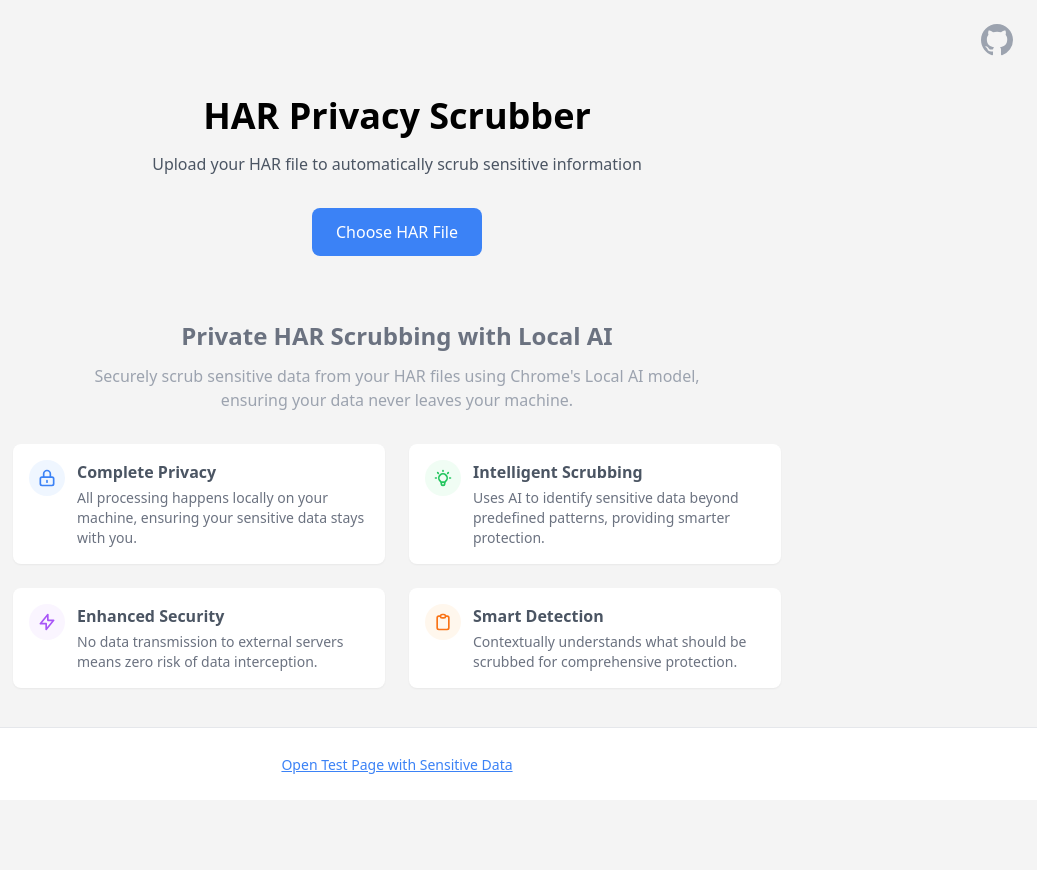
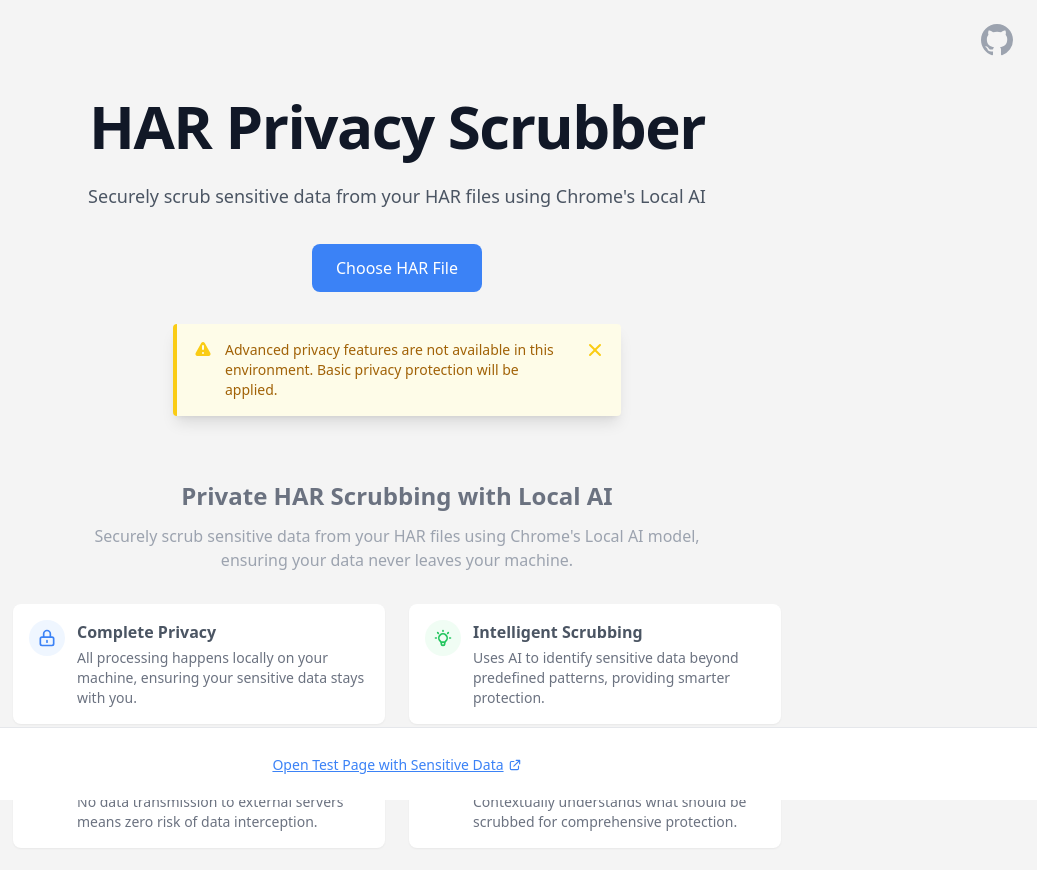
Before and after one commit to liorheber/private-har, a Next.js app: page / in a window 1280 px wide. Shown: the top 870 px of the page, without its empty margins (243-1280 px from the left). Built offline with nearby package versions, Linux system fonts and the light colour scheme.

Commit message:
add micro animations

```diff
--- a/app/components/Footer.tsx
+++ b/app/components/Footer.tsx
@@ -11,9 +11,23 @@ export default function Footer() {
           href="/sensitive-test"
           target="_blank"
           rel="noopener noreferrer"
-          className="text-blue-500 hover:text-blue-700 underline text-sm"
+          className="text-blue-500 hover:text-blue-700 underline text-sm inline-flex items-center gap-1"
         >
           Open Test Page with Sensitive Data
+          <svg
+            className="w-3.5 h-3.5"
+            fill="none"
+            stroke="currentColor"
+            viewBox="0 0 24 24"
+            xmlns="http://www.w3.org/2000/svg"
+          >
+            <path
+              strokeLinecap="round"
+              strokeLinejoin="round"
+              strokeWidth="2"
+              d="M10 6H6a2 2 0 00-2 2v10a2 2 0 002 2h10a2 2 0 002-2v-4M14 4h6m0 0v6m0-6L10 14"
+            />
+          </svg>
         </a>
       </div>
     </footer>
--- a/app/components/Header.tsx
+++ b/app/components/Header.tsx
@@ -1,10 +1,29 @@
+import { motion } from 'framer-motion';
+
 export default function Header() {
   return (
-    <div className="text-center">
-      <h1 className="text-4xl font-bold mb-4">HAR Privacy Scrubber</h1>
-      <p className="text-gray-600">
-        Upload your HAR file to automatically scrub sensitive information
-      </p>
-    </div>
+    <motion.div
+      initial={{ opacity: 0, y: -20 }}
+      animate={{ opacity: 1, y: 0 }}
+      transition={{ duration: 0.5 }}
+      className="text-center"
+    >
+      <motion.h1
+        className="text-4xl font-bold tracking-tight text-gray-900 sm:text-6xl"
+        initial={{ opacity: 0 }}
+        animate={{ opacity: 1 }}
+        transition={{ delay: 0.2, duration: 0.5 }}
+      >
+        HAR Privacy Scrubber
+      </motion.h1>
+      <motion.p
+        className="mt-6 text-lg leading-8 text-gray-600"
+        initial={{ opacity: 0 }}
+        animate={{ opacity: 1 }}
+        transition={{ delay: 0.4, duration: 0.5 }}
+      >
+        Securely scrub sensitive data from your HAR files using Chrome&apos;s Local AI
+      </motion.p>
+    </motion.div>
   );
 }
--- a/app/components/Introduction.tsx
+++ b/app/components/Introduction.tsx
@@ -1,7 +1,19 @@
+import { motion } from 'framer-motion';
+
 export default function Introduction() {
   return (
-    <div className="max-w-3xl mx-auto py-8">
-      <div className="text-center mb-8">
+    <motion.div
+      className="max-w-3xl mx-auto py-8"
+      initial={{ opacity: 0, y: 20 }}
+      animate={{ opacity: 1, y: 0 }}
+      transition={{ delay: 0.6, duration: 0.5 }}
+    >
+      <motion.div
+        className="text-center mb-8"
+        initial={{ opacity: 0 }}
+        animate={{ opacity: 1 }}
+        transition={{ delay: 0.8, duration: 0.4 }}
+      >
         <h2 className="text-2xl font-semibold text-gray-500 mb-3">
           Private HAR Scrubbing with Local AI
         </h2>
@@ -9,10 +21,19 @@ export default function Introduction() {
           Securely scrub sensitive data from your HAR files using Chrome&apos;s Local AI model,
           ensuring your data never leaves your machine.
         </p>
-      </div>
+      </motion.div>
 
-      <div className="grid grid-cols-2 gap-6">
-        <div className="bg-white rounded-lg p-4 shadow-sm hover:shadow-md transition-shadow">
+      <motion.div
+        className="grid grid-cols-2 gap-6"
+        initial={{ opacity: 0, y: 20 }}
+        animate={{ opacity: 1, y: 0 }}
+        transition={{ delay: 1, duration: 0.5 }}
+      >
+        <motion.div
+          className="bg-white rounded-lg p-4 shadow-sm hover:shadow-md transition-shadow"
+          whileHover={{ scale: 1.02 }}
+          transition={{ duration: 0.2 }}
+        >
           <div className="flex items-start">
             <div className="bg-blue-50 rounded-full p-2">
               <svg className="w-5 h-5 text-blue-500" fill="none" stroke="currentColor" viewBox="0 0 24 24" xmlns="http://www.w3.org/2000/svg">
@@ -24,9 +45,13 @@ export default function Introduction() {
               <p className="text-sm text-gray-500 mt-1">All processing happens locally on your machine, ensuring your sensitive data stays with you.</p>
             </div>
           </div>
-        </div>
+        </motion.div>
 
-        <div className="bg-white rounded-lg p-4 shadow-sm hover:shadow-md transition-shadow">
+        <motion.div
+          className="bg-white rounded-lg p-4 shadow-sm hover:shadow-md transition-shadow"
+          whileHover={{ scale: 1.02 }}
+          transition={{ duration: 0.2 }}
+        >
           <div className="flex items-start">
             <div className="bg-green-50 rounded-full p-2">
               <svg className="w-5 h-5 text-green-500" fill="none" stroke="currentColor" viewBox="0 0 24 24" xmlns="http://www.w3.org/2000/svg">
@@ -38,9 +63,13 @@ export default function Introduction() {
               <p className="text-sm text-gray-500 mt-1">Uses AI to identify sensitive data beyond predefined patterns, providing smarter protection.</p>
             </div>
           </div>
-        </div>
+        </motion.div>
 
-        <div className="bg-white rounded-lg p-4 shadow-sm hover:shadow-md transition-shadow">
+        <motion.div
+          className="bg-white rounded-lg p-4 shadow-sm hover:shadow-md transition-shadow"
+          whileHover={{ scale: 1.02 }}
+          transition={{ duration: 0.2 }}
+        >
           <div className="flex items-start">
             <div className="bg-purple-50 rounded-full p-2">
               <svg className="w-5 h-5 text-purple-500" fill="none" stroke="currentColor" viewBox="0 0 24 24" xmlns="http://www.w3.org/2000/svg">
@@ -52,9 +81,13 @@ export default function Introduction() {
               <p className="text-sm text-gray-500 mt-1">No data transmission to external servers means zero risk of data interception.</p>
             </div>
           </div>
-        </div>
+        </motion.div>
 
-        <div className="bg-white rounded-lg p-4 shadow-sm hover:shadow-md transition-shadow">
+        <motion.div
+          className="bg-white rounded-lg p-4 shadow-sm hover:shadow-md transition-shadow"
+          whileHover={{ scale: 1.02 }}
+          transition={{ duration: 0.2 }}
+        >
           <div className="flex items-start">
             <div className="bg-orange-50 rounded-full p-2">
               <svg className="w-5 h-5 text-orange-500" fill="none" stroke="currentColor" viewBox="0 0 24 24" xmlns="http://www.w3.org/2000/svg">
@@ -66,8 +99,8 @@ export default function Introduction() {
               <p className="text-sm text-gray-500 mt-1">Contextually understands what should be scrubbed for comprehensive protection.</p>
             </div>
           </div>
-        </div>
-      </div>
-    </div>
+        </motion.div>
+      </motion.div>
+    </motion.div>
   );
 }
--- a/app/components/Warning.tsx
+++ b/app/components/Warning.tsx
@@ -1,4 +1,6 @@
 'use client';
+
+import { motion, AnimatePresence } from 'framer-motion';
 
 interface WarningProps {
   message: string;
@@ -7,32 +9,78 @@ interface WarningProps {
 
 export default function Warning({ message, onClose }: WarningProps) {
   return (
-    <div className="w-full max-w-md">
-      <div className="bg-yellow-50 border-l-4 border-yellow-400 p-4 rounded shadow-lg">
+    <AnimatePresence mode="wait">
+      <motion.div
+        className="w-full max-w-md"
+        initial={{ opacity: 0, y: -20 }}
+        animate={{ opacity: 1, y: 0 }}
+        exit={{ opacity: 0, y: -20 }}
+        transition={{
+          delay: 1,
+          duration: 0.4,
+          ease: "easeOut"
+        }}
+      >
+        <motion.div
+          className="bg-yellow-50 border-l-4 border-yellow-400 p-4 rounded shadow-lg"
+          initial={{ x: -20, opacity: 0 }}
+          animate={{ x: 0, opacity: 1 }}
+          transition={{
+            delay: 1.2,
+            duration: 0.3,
+            ease: "easeOut"
+          }}
+        >
           <div className="flex items-start">
-          <div className="flex-shrink-0">
+            <motion.div
+              className="flex-shrink-0"
+              initial={{ rotate: -180, opacity: 0 }}
+              animate={{ rotate: 0, opacity: 1 }}
+              transition={{
+                delay: 1.3,
+                duration: 0.4,
+                ease: "easeOut"
+              }}
+            >
               <svg className="h-5 w-5 text-yellow-400" viewBox="0 0 20 20" fill="currentColor">
                 <path fillRule="evenodd" d="M8.257 3.099c.765-1.36 2.722-1.36 3.486 0l5.58 9.92c.75 1.334-.213 2.98-1.742 2.98H4.42c-1.53 0-2.493-1.646-1.743-2.98l5.58-9.92zM11 13a1 1 0 11-2 0 1 1 0 012 0zm-1-8a1 1 0 00-1 1v3a1 1 0 002 0V6a1 1 0 00-1-1z" clipRule="evenodd" />
               </svg>
-          </div>
+            </motion.div>
             <div className="ml-3 flex-1">
-            <p className="text-sm text-yellow-700">
+              <motion.p
+                className="text-sm text-yellow-700"
+                initial={{ opacity: 0 }}
+                animate={{ opacity: 1 }}
+                transition={{
+                  delay: 1.4,
+                  duration: 0.3
+                }}
+              >
                 {message}
-            </p>
+              </motion.p>
             </div>
             <div className="ml-4 flex-shrink-0">
-            <button
+              <motion.button
                 type="button"
                 className="inline-flex text-yellow-400 hover:text-yellow-500 focus:outline-none"
                 onClick={onClose}
+                initial={{ opacity: 0 }}
+                animate={{ opacity: 1 }}
+                whileHover={{ scale: 1.1, rotate: 90 }}
+                whileTap={{ scale: 0.9 }}
+                transition={{
+                  delay: 1.4,
+                  duration: 0.3
+                }}
               >
                 <svg className="h-5 w-5" viewBox="0 0 20 20" fill="currentColor">
                   <path fillRule="evenodd" d="M4.293 4.293a1 1 0 011.414 0L10 8.586l4.293-4.293a1 1 0 111.414 1.414L11.414 10l4.293 4.293a1 1 0 01-1.414 1.414L10 11.414l-4.293 4.293a1 1 0 01-1.414-1.414L8.586 10 4.293 5.707a1 1 0 010-1.414z" clipRule="evenodd" />
                 </svg>
-            </button>
+              </motion.button>
             </div>
           </div>
-      </div>
-    </div>
+        </motion.div>
+      </motion.div>
+    </AnimatePresence>
   );
 }
--- a/app/globals.css
+++ b/app/globals.css
@@ -5,3 +5,20 @@
 body {
   background-color: #f4f4f4;
 }
+
+@keyframes pulse {
+  0% {
+    opacity: 0.85;
+    box-shadow: 0 0 0 0 rgba(59, 130, 246, 0.7);
+  }
+
+  70% {
+    opacity: 1;
+    box-shadow: 0 0 0 6px rgba(59, 130, 246, 0);
+  }
+
+  100% {
+    opacity: 0.85;
+    box-shadow: 0 0 0 0 rgba(59, 130, 246, 0);
+  }
+}
--- a/app/page.tsx
+++ b/app/page.tsx
@@ -28,12 +28,16 @@ export default function Home() {
       <div className="fixed top-6 right-6">
         <GitHubButton />
       </div>
+
       <main className="flex-1 pb-24">
         <div className="p-24">
           <div className="w-full max-w-5xl mx-auto space-y-8">
             <Header />
 
-            <FileUpload onFileChange={handleFileChange} hasEntries={entries.length > 0} />
+            <FileUpload
+              onFileChange={handleFileChange}
+              hasEntries={entries.length > 0}
+            />
 
             {warning && (
               <div className="flex justify-center">
@@ -52,7 +56,9 @@ export default function Home() {
               <ProgressIndicator progress={progress} />
             )}
 
-            <ErrorDisplay message={error} />
+            {error && (
+              <ErrorDisplay message={error} />
+            )}
 
             {entries.length > 0 && !isProcessing && (
               <ViewerContainer
--- a/package.json
+++ b/package.json
@@ -7,6 +7,7 @@
   },
   "dependencies": {
     "@types/lodash": "^4.17.13",
+    "framer-motion": "^11.12.0",
     "har-parser": "^0.0.1",
     "lodash": "^4.17.21",
     "next": "^15.0.3",
```
Also changed, not shown: app/components/FileUpload.tsx (+27 -4 lines), app/components/GitHubButton.tsx (+29 -7 lines), app/components/ProgressIndicator.tsx (+66 -12 lines), app/components/ViewerContainer/index.tsx (+40 -17 lines), 1 other file (tests, documents, lock files or other folders). Lines whose indentation alone changed are shown as unchanged.
